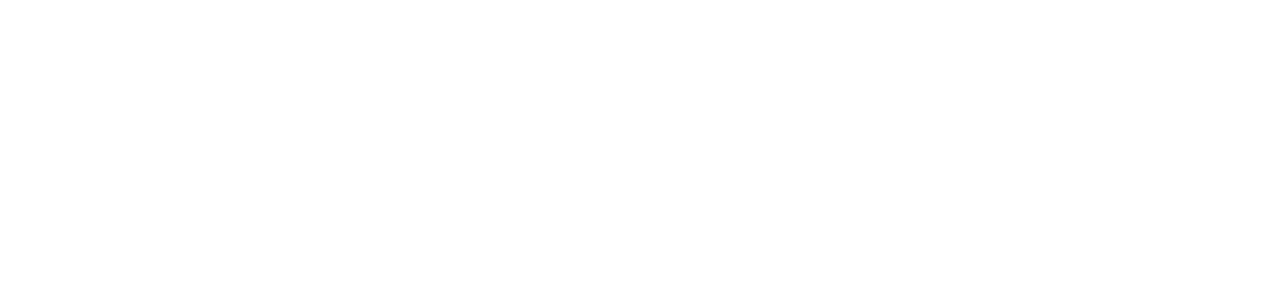
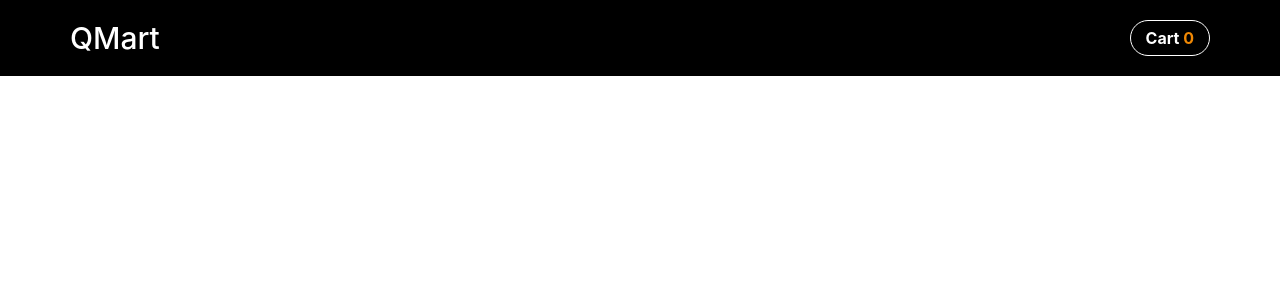
Before and after one commit to sowmika148/q-mart, a React (Create React App) app: page / in a window 1280 px wide. Shown: the top 300 px of the page. Built offline with nearby package versions, Linux system fonts and the light colour scheme.

Commit message:
Add Header

```diff
--- a/src/App.js
+++ b/src/App.js
@@ -1,10 +1,11 @@
 import React from 'react';
 import './App.css';
+import Dashboard from "./Dashboard/Dashboard";
 
 function App() {
   return (
     <div>
-
+      <Dashboard/>
     </div>
   );
 }
--- /dev/null
+++ b/src/Dashboard/Dashboard.js
@@ -0,0 +1,15 @@
+import React, {useState} from "react";
+import Header from "../Header/Header";
+
+const Dashboard = () => {
+
+  const [cartCount, setCartCount] = useState(0);
+
+  return (
+    <div>
+      <Header cartCount={cartCount}/>
+    </div>
+  );
+}
+
+export default Dashboard;
--- /dev/null
+++ b/src/Header/Header.js
@@ -0,0 +1,18 @@
+import React from "react";
+import './Header.scss';
+
+const Header = (props) => {
+  return (
+    <div className="header">
+      <div>
+        <span className="company-title">QMart</span>
+      </div>
+      <div className="cart-container">
+        <span>Cart</span>
+        <span className="cart-count">  {props.cartCount}</span>
+      </div>
+    </div>
+  );
+}
+
+export default Header;
--- /dev/null
+++ b/src/Header/Header.scss
@@ -0,0 +1,23 @@
+.header {
+  background: black;
+  color: white;
+  padding: 20px 70px;
+  display: flex;
+  justify-content: space-between;
+
+  .company-title {
+    font-weight: 500;
+    font-size: 30px;
+  }
+
+  .cart-container {
+    border: 1px solid white;
+    border-radius: 20px;
+    padding: 7px 15px;
+    font-weight: 700;
+  }
+
+  .cart-count {
+    color: #f08804;
+  }
+}
```
